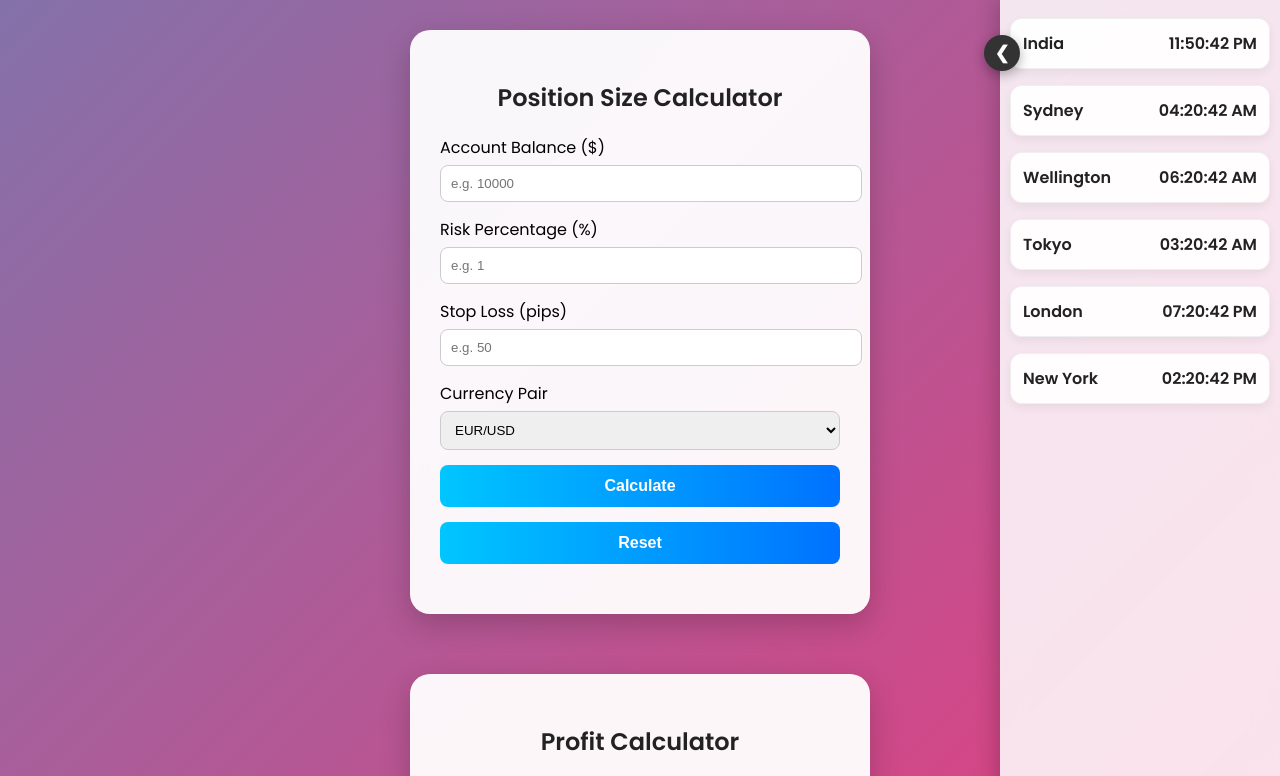
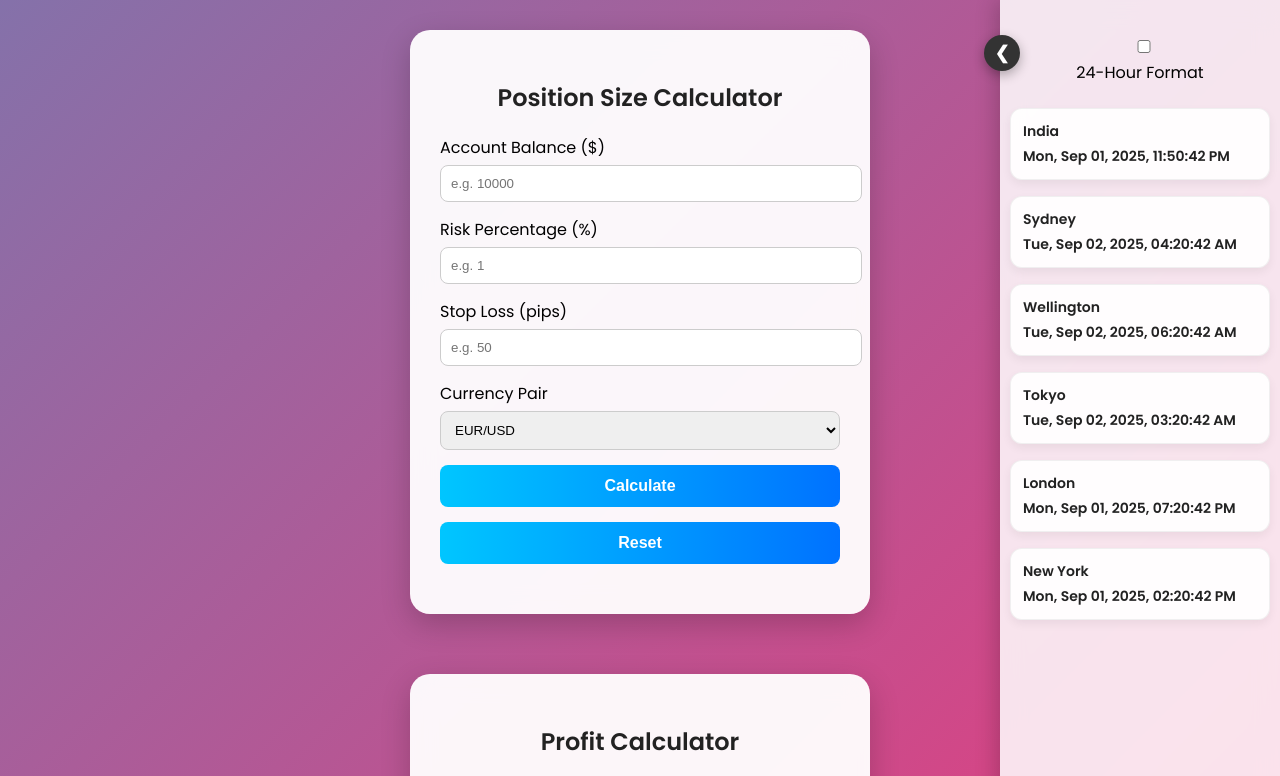
Before and after one commit to itskiranprasath/forex-tool, a plain HTML site: page index.html in a window 1280 px wide. Shown: the top 776 px of the page. Drawn offline with Linux system fonts and the light colour scheme.

Commit message:
Update index.html

```diff
--- a/index.html
+++ b/index.html
@@ -131,7 +131,12 @@
       color: #222;
       font-weight: 600;
       box-shadow: 0 4px 10px rgba(0,0,0,0.06);
+      font-size: 14px;
+      flex-direction: column;
+      align-items: flex-start;
     }
+
+    .clock-card span.time { font-weight: bold; margin-top: 4px; }
 
     @media(max-width:768px){
       .clock-panel{ width: 220px; }
@@ -222,12 +227,18 @@
 
   <!-- World Clock Panel (digital only) -->
   <div class="clock-panel" id="clockPanel">
-    <div class="clock-card"><span>India</span><span id="time-india"></span></div>
-    <div class="clock-card"><span>Sydney</span><span id="time-sydney"></span></div>
-    <div class="clock-card"><span>Wellington</span><span id="time-wellington"></span></div>
-    <div class="clock-card"><span>Tokyo</span><span id="time-tokyo"></span></div>
-    <div class="clock-card"><span>London</span><span id="time-london"></span></div>
-    <div class="clock-card"><span>New York</span><span id="time-newyork"></span></div>
+    <div style="margin: 10px 0; text-align:center;">
+      <label>
+        <input type="checkbox" id="formatToggle" />
+        24-Hour Format
+      </label>
+    </div>
+    <div class="clock-card"><span>India</span><span class="time" id="time-india"></span></div>
+    <div class="clock-card"><span>Sydney</span><span class="time" id="time-sydney"></span></div>
+    <div class="clock-card"><span>Wellington</span><span class="time" id="time-wellington"></span></div>
+    <div class="clock-card"><span>Tokyo</span><span class="time" id="time-tokyo"></span></div>
+    <div class="clock-card"><span>London</span><span class="time" id="time-london"></span></div>
+    <div class="clock-card"><span>New York</span><span class="time" id="time-newyork"></span></div>
   </div>
   <button class="toggle-btn" id="toggleBtn" aria-label="Toggle world clock panel">❮</button>
 
@@ -303,7 +314,17 @@
       document.getElementById("pipInfo2").textContent = `Pip Size: ${pipSize}, Pip Value: $${pipValue} per lot`;
     }
 
-    // World Clock (12-hour AM/PM)
+    function resetForm(...ids){
+      ids.forEach(id => {
+        const el = document.getElementById(id);
+        if(el){
+          if(el.tagName === 'INPUT') el.value = '';
+          else el.textContent = '';
+        }
+      });
+    }
+
+    // World Clock (12-hour AM/PM or 24-hour) with date
     const timeZones = {
       india: "Asia/Kolkata",
       sydney: "Australia/Sydney",
@@ -312,17 +333,25 @@
       london: "Europe/London",
       newyork: "America/New_York"
     };
+
     function updateClocks(){
+      const is24Hour = document.getElementById('formatToggle').checked;
       for (const [city, tz] of Object.entries(timeZones)) {
-        const now = new Date().toLocaleTimeString("en-US", {
+        const now = new Date();
+        const options = {
           timeZone: tz,
-          hour: "2-digit",
-          minute: "2-digit",
-          second: "2-digit",
-          hour12: true
-        });
+          hour: '2-digit',
+          minute: '2-digit',
+          second: '2-digit',
+          hour12: !is24Hour,
+          weekday: 'short',
+          day: '2-digit',
+          month: 'short',
+          year: 'numeric'
+        };
+        const formatted = now.toLocaleString('en-US', options);
         const el = document.getElementById("time-"+city);
-        if (el) el.textContent = now;
+        if(el) el.textContent = formatted;
       }
     }
 
@@ -340,6 +369,7 @@
       updateClocks();
       setInterval(updateClocks, 1000);
       document.getElementById('toggleBtn').addEventListener('click', togglePanel);
+      document.getElementById('formatToggle').addEventListener('change', updateClocks);
     });
   </script>
 </body>
```
